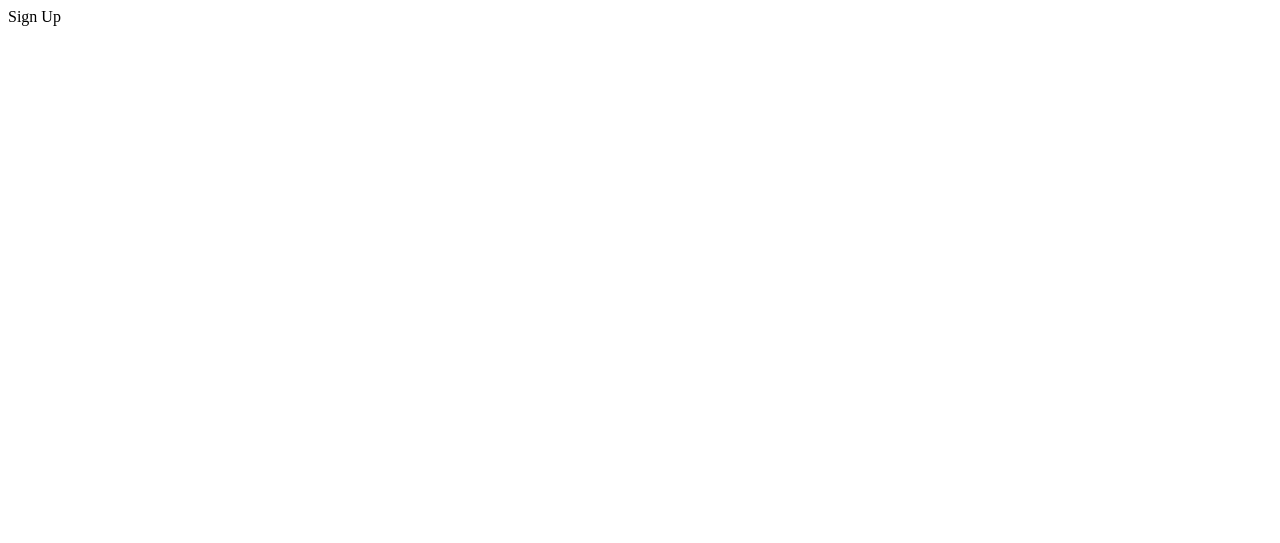
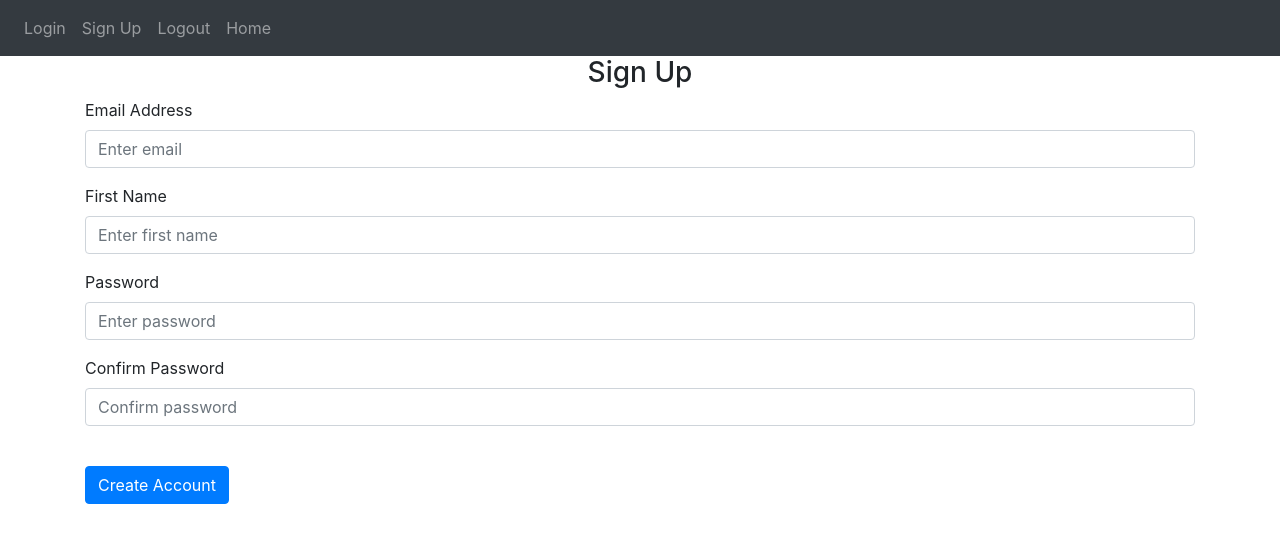
Before and after one commit to JamesLazaro13/Flask-Python-Project, a Flask app: page /sign-up in a window 1280 px wide. Before the commit the part shown is almost empty. Shown: the top 543 px of the page. Run offline with Flask 3, Linux system fonts and the light colour scheme; some libraries are stand-ins or nearby versions.

Commit message:
navbar working

```diff
--- a/frontend/templates/home.html
+++ /dev/null
@@ -1,2 +0,0 @@
-{% extends 'base.html' %}
-{% block title %}Changed{% endblock %}
--- a/main.py
+++ b/main.py
@@ -1,4 +1,4 @@
-from frontend import create_app
+from website import create_app
 
 app = create_app()
 
--- a/frontend/auth.py
+++ b/website/auth.py
@@ -4,7 +4,7 @@ auth = Blueprint("auth", __name__)
 
 @auth.route('/login')
 def login():
-    return "<p>login</p>"
+    return render_template("login.html")
 
 @auth.route('/logout')
 def logout():
@@ -12,4 +12,4 @@ def logout():
 
 @auth.route('/sign-up')
 def sign_up():
-    return "<p>Sign Up</p>"
+    return render_template("sign_up.html")
--- a/frontend/templates/base.html
+++ b/website/templates/base.html
@@ -36,7 +36,10 @@
             </div>
         </div>
     </nav>
-
+    <div class="container">
+      {% block content %}
+      {% endblock %}
+    </div>
     <script
       src="https://code.jquery.com/jquery-3.2.1.slim.min.js"
       integrity="sha384-KJ3o2DKtIkvYIK3UENzmM7KCkRr/rE9/Qpg6aAZGJwFDMVNA/GpGFF93hXpG5KkN"
--- /dev/null
+++ b/website/templates/home.html
@@ -0,0 +1,6 @@
+{% extends 'base.html' %}
+{% block title %}Home{% endblock %}
+
+{% block content %}
+<h1>Home</h1>
+{% endblock %}
--- /dev/null
+++ b/website/templates/sign_up.html
@@ -0,0 +1,50 @@
+{% extends 'base.html' %}
+{% block title %}Sign Up{% endblock %}
+
+{% block content %}
+<form method="POST">
+    <h3 align="center">Sign Up</h3>
+    <div class="form-group">
+        <label for="email">Email Address</label>
+        <input
+            type="email"
+            class="form-control"
+            id="email"
+            name="email"
+            placeholder="Enter email"
+        />
+    </div>
+    <div class="form-group">
+        <label for="firstName">First Name</label>
+        <input
+            type="text"
+            class="form-control"
+            id="firstName"
+            name="firstName"
+            placeholder="Enter first name"
+        />
+    </div>
+    <div class="form-group">
+        <label for="pass1">Password</label>
+        <input
+            type="passowrd"
+            class="form-control"
+            id="pass1"
+            name="pass1"
+            placeholder="Enter password"
+        />
+    </div>
+    <div class="form-group">
+        <label for="pass2">Confirm Password</label>
+        <input
+            type="passowrd"
+            class="form-control"
+            id="pass2"
+            name="pass2"
+            placeholder="Confirm password"
+        />
+    </div>
+    <br />
+    <button type="submit" class="btn btn-primary">Create Account</button>
+</form>
+{% endblock %}
```
Also changed, not shown: website/templates/login.html (added, +30 -0 lines), website/__init__.py (renamed from frontend/__init__.py), website/models.py (added), website/static/index.js (added), website/static/style.css (added), website/views.py (renamed from frontend/views.py).
